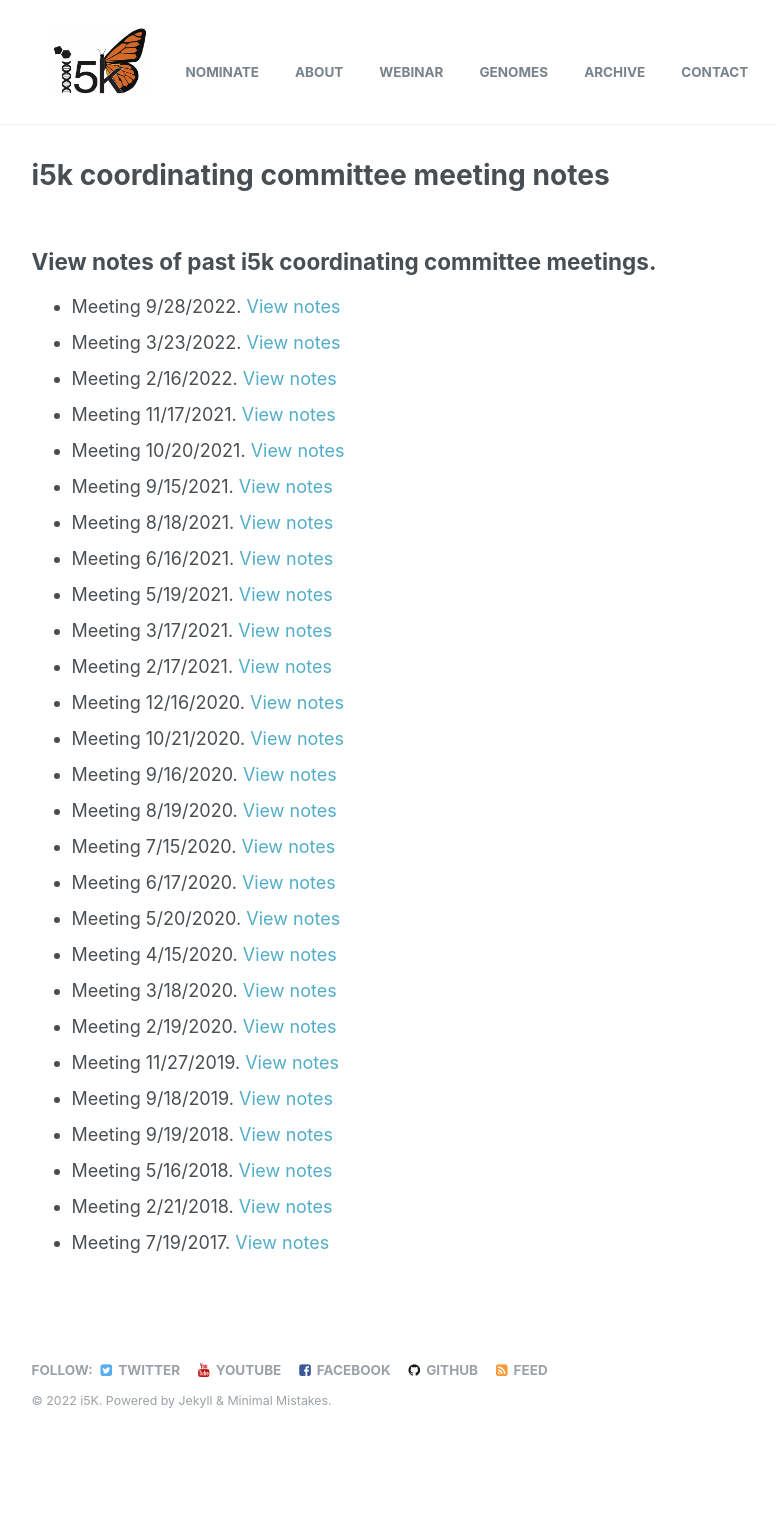
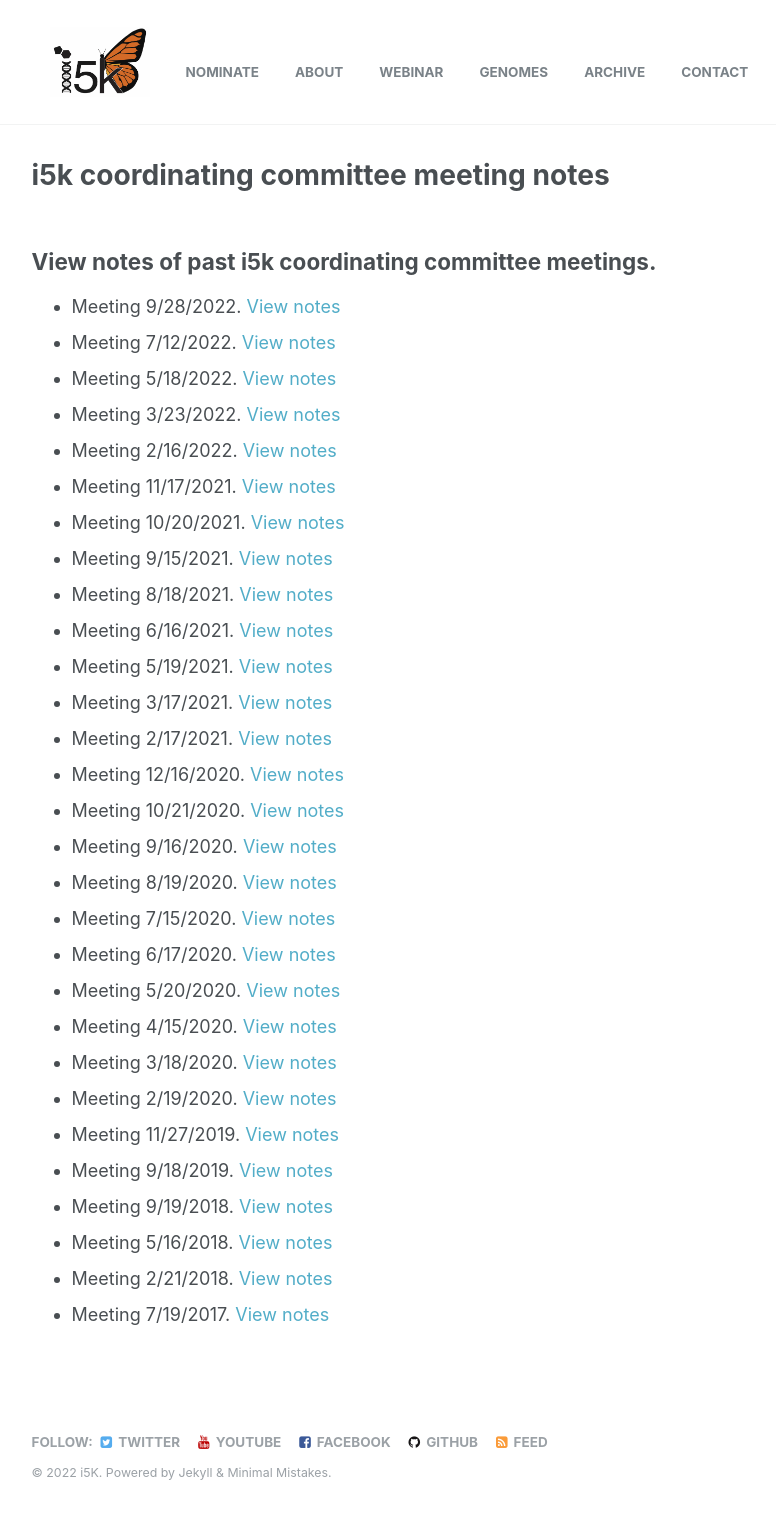
Before and after one commit to i5k/i5k.github.io, a Jekyll site: the page built from _pages/meeting-notes.md, in a window 1280 px wide. Shown: the whole page, without its empty margins (250-1026 px from the left). Built offline with Jekyll 4.4.1, drawn with Linux system fonts in a browser that asks for light colours; before the commit the page ends 1465 px from its top, so only the background shows below that.

Commit message:
Update meeting-notes.md

```diff
--- a/_pages/meeting-notes.md
+++ b/_pages/meeting-notes.md
@@ -6,6 +6,8 @@ permalink: /meeting-notes
 
 ## View notes of past i5k coordinating committee meetings.
 * Meeting 9/28/2022. [View notes](/meeting_notes/09-29-2022_Notes)
+* Meeting 7/12/2022. [View notes](/meeting_notes/07-12-2022_Notes)
+* Meeting 5/18/2022. [View notes](/meeting_notes/05-18-2022_Notes)
 * Meeting 3/23/2022. [View notes](/meeting_notes/03-23-2022_Notes)
 * Meeting 2/16/2022. [View notes](/meeting_notes/02-16-2022_Notes)
 * Meeting 11/17/2021. [View notes](/meeting_notes/11-17-2021_Notes)
```
